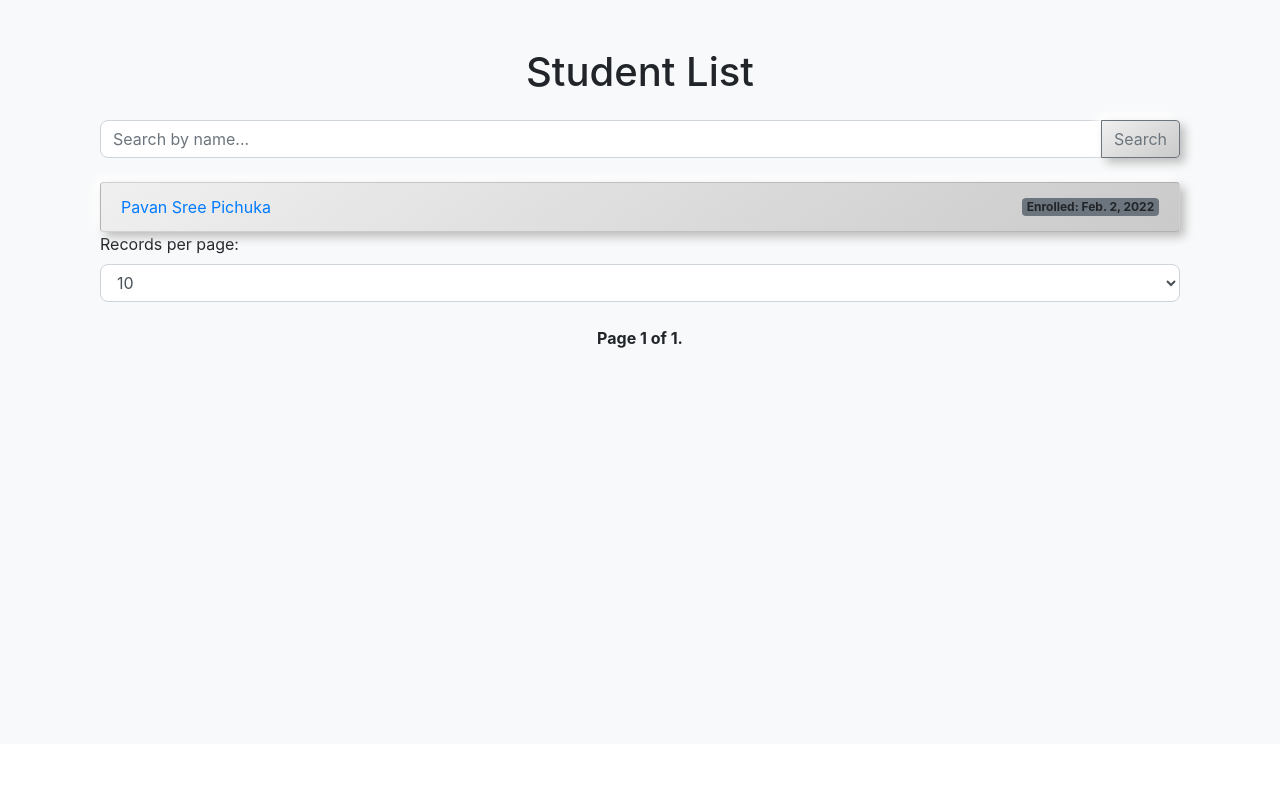
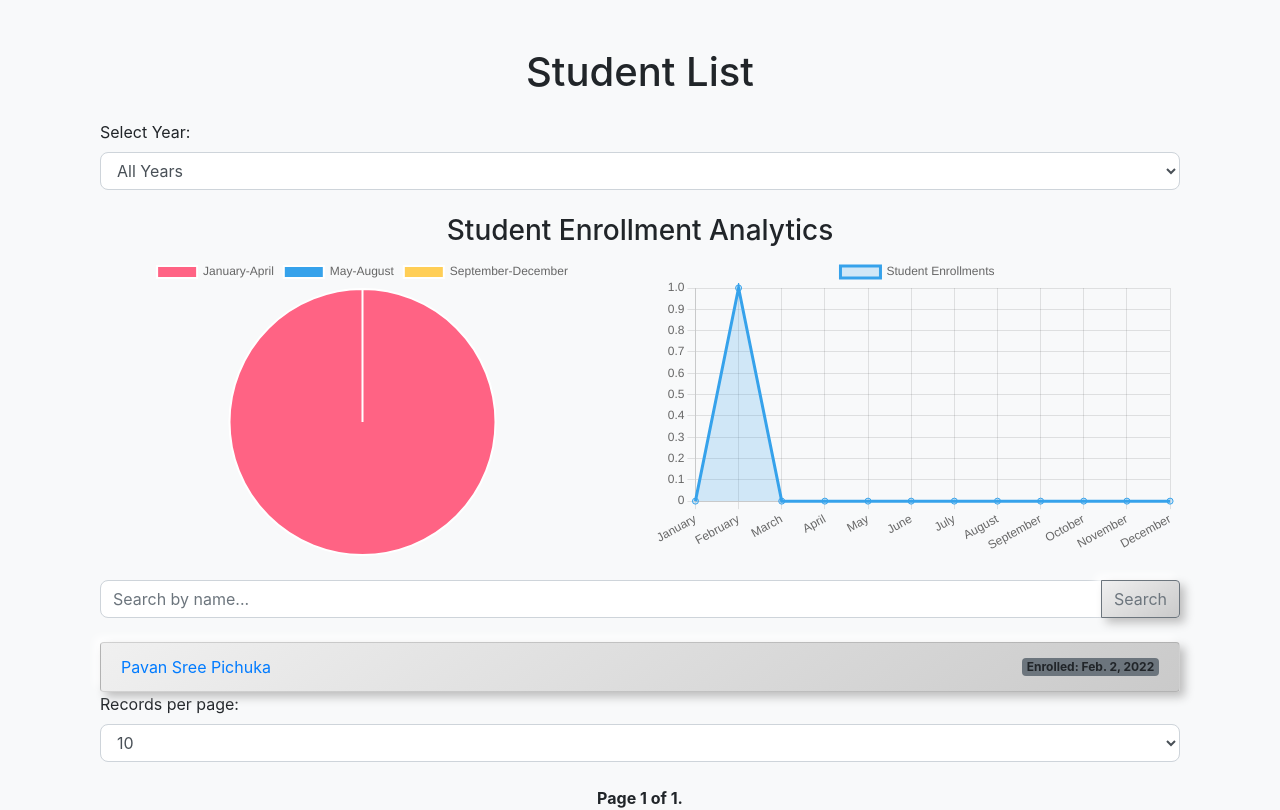
Before and after one commit to Pavan-12062000/Full-Stack-Course, a Django app: page / in a window 1280 px wide. Shown: the part 56-866 px from the top of the page. Before the commit the page ends 404 px from the top, so only its background shows below. Run offline with Django 5.2, Linux system fonts and the light colour scheme; data comes from the database, SQL or seed files in the repository; some libraries are stand-ins or nearby versions.

Commit message:
added analytics

```diff
--- a/Student Management System/django-management/management/templates/management/student_list.html
+++ b/Student Management System/django-management/management/templates/management/student_list.html
@@ -3,6 +3,32 @@
 {% block content %}
 <div class="container student-list mt-5">
     <h1 class="text-center mb-4">Student List</h1>
+
+    <!-- Year Selection Dropdown -->
+    <form method="get" action="{% url 'student_list' %}" class="mb-4">
+        <div class="form-group">
+            <label for="year_selection">Select Year:</label>
+            <select name="selected_year" id="year_selection" class="form-control" onchange="this.form.submit()">
+                <option value="" {% if not selected_year %}selected{% endif %}>All Years</option>
+                {% for year in available_years %}
+                    <option value="{{ year.year }}" {% if selected_year == year.year %}selected{% endif %}>{{ year.year }}</option>
+                {% endfor %}
+            </select>
+        </div>
+    </form>
+
+    <!-- Data Analytics Section -->
+    <div class="data-analytics mb-4">
+        <h3 class="text-center">Student Enrollment Analytics</h3>
+        <div class="row">
+            <div class="col-md-6">
+                <canvas id="enrollmentPieChart"></canvas>
+            </div>
+            <div class="col-md-6">
+                <canvas id="enrollmentLineGraph"></canvas>
+            </div>
+        </div>
+    </div>
 
     <form method="get" action="{% url 'student_list' %}" class="mb-4">
         <div class="input-group">
@@ -31,14 +57,15 @@
                 {% endfor %}
             </select>
             <input type="hidden" name="q" value="{{ query|default:'' }}">
+            <input type="hidden" name="selected_year" value="{{ selected_year|default:'' }}">
         </div>
     </form>
 
     <div class="pagination mt-4">
         <span class="step-links">
             {% if page_obj.has_previous %}
-                <a href="?q={{ query }}&records_per_page={{ records_per_page }}&page=1">&laquo; first</a>
-                <a href="?q={{ query }}&records_per_page={{ records_per_page }}&page={{ page_obj.previous_page_number }}">previous</a>
+                <a href="?q={{ query }}&records_per_page={{ records_per_page }}&selected_year={{ selected_year }}&page=1">&laquo; first</a>
+                <a href="?q={{ query }}&records_per_page={{ records_per_page }}&selected_year={{ selected_year }}&page={{ page_obj.previous_page_number }}">previous</a>
             {% endif %}
 
             <span class="current">
@@ -46,12 +73,60 @@
             </span>
 
             {% if page_obj.has_next %}
-                <a href="?q={{ query }}&records_per_page={{ records_per_page }}&page={{ page_obj.next_page_number }}">next</a>
-                <a href="?q={{ query }}&records_per_page={{ records_per_page }}&page={{ page_obj.paginator.num_pages }}">last &raquo;</a>
+                <a href="?q={{ query }}&records_per_page={{ records_per_page }}&selected_year={{ selected_year }}&page={{ page_obj.next_page_number }}">next</a>
+                <a href="?q={{ query }}&records_per_page={{ records_per_page }}&selected_year={{ selected_year }}&page={{ page_obj.paginator.num_pages }}">last &raquo;</a>
             {% endif %}
         </span>
     </div>
 </div>
+
+<script src="https://cdn.jsdelivr.net/npm/chart.js"></script>
+<script>
+    // Add JSON data as script to pass Python data to JavaScript
+    const studentEnrollmentData = JSON.parse('{{ enrollment_data|safe }}');
+
+    // Pie Chart for Enrollment Analytics
+    const ctxPie = document.getElementById('enrollmentPieChart').getContext('2d');
+    const enrollmentPieChart = new Chart(ctxPie, {
+        type: 'pie',
+        data: {
+            labels: ['January-April', 'May-August', 'September-December'],
+            datasets: [{
+                data: studentEnrollmentData.pieChartData,
+                backgroundColor: ['#ff6384', '#36a2eb', '#ffce56'],
+            }]
+        },
+        options: {
+            responsive: true,
+            maintainAspectRatio: false,
+        }
+    });
+
+    // Line Graph for Enrollment Trend
+    const ctxLine = document.getElementById('enrollmentLineGraph').getContext('2d');
+    const enrollmentLineGraph = new Chart(ctxLine, {
+        type: 'line',
+        data: {
+            labels: studentEnrollmentData.graphLabels,
+            datasets: [{
+                label: 'Student Enrollments',
+                data: studentEnrollmentData.graphData,
+                borderColor: '#36a2eb',
+                backgroundColor: 'rgba(54, 162, 235, 0.2)',
+                fill: true,
+            }]
+        },
+        options: {
+            responsive: true,
+            maintainAspectRatio: false,
+            scales: {
+                y: {
+                    beginAtZero: true
+                }
+            }
+        }
+    });
+</script>
 
 <style>
     .student-list {
@@ -134,5 +209,14 @@
     .form-control:focus {
         box-shadow: 0 0 10px rgba(0, 123, 255, 0.5);
     }
+
+    .data-analytics {
+        margin-bottom: 3rem;
+    }
+
+    .data-analytics canvas {
+        width: 100%;
+        height: 400px;
+    }
 </style>
 {% endblock %}
--- a/Student Management System/django-management/management/views.py
+++ b/Student Management System/django-management/management/views.py
@@ -1,3 +1,4 @@
+import json
 from django.shortcuts import render, get_object_or_404, redirect
 from .models import Student
 from .forms import StudentForm
@@ -10,39 +11,81 @@ from django.db.models import Q  # Import Q for complex queries
 from django.core.paginator import Paginator
 from django.contrib.auth.password_validation import validate_password
 from django.core.exceptions import ValidationError
+from datetime import datetime
 
 
 # Display a list of all students
 def student_list(request):
-    query = request.GET.get('q')  # Get the search query from the request
-    records_per_page = request.GET.get('records_per_page', 10)  # Get the number of records per page from the request, default is 10
+    # Get the search query from the request
+    query = request.GET.get('q', '')
 
-    # Ensure `records_per_page` is an integer
+    # Get the selected year from the dropdown, default is the current year
+    selected_year = request.GET.get('selected_year', '')
+
+    # Get the number of records per page from the request, default is 10
     try:
-        records_per_page = int(records_per_page)
+        records_per_page = int(request.GET.get('records_per_page', 10))
+        # Ensure records_per_page is in the allowed options
         if records_per_page not in [1, 5, 10, 15, 20, 25]:
-            records_per_page = 10  # Set to default if not in valid options
+            records_per_page = 10
     except ValueError:
         records_per_page = 10
 
-    if query:
-        students = Student.objects.filter(Q(first_name__icontains=query) | Q(last_name__icontains=query))
+    # Filter students based on search query
+    students = Student.objects.filter(
+        Q(first_name__icontains=query) | Q(last_name__icontains=query)
+    ) if query else Student.objects.all()
+
+        # Filter students based on selected year
+    if selected_year:
+        try:
+            selected_year = int(selected_year)  # Convert to int only if it's not empty
+            students_for_year = students.filter(enrollment_date__year=selected_year)
+        except ValueError:
+            students_for_year = students  # If there's an error in conversion, show all
     else:
-        students = Student.objects.all()
+        students_for_year = students  # Show all students if "All Years" is selected
 
-    paginator = Paginator(students, records_per_page)  # Paginate based on the selected number of records per page
+    # Paginate the students queryset
+    paginator = Paginator(students_for_year, records_per_page)  # Paginate based on the filtered list
     page_number = request.GET.get('page')
     page_obj = paginator.get_page(page_number)
 
-    records_per_page_options = [1, 5, 10, 15, 20, 25]
+    # Get available years for dropdown
+    available_years = Student.objects.dates('enrollment_date', 'year').distinct()
 
+    # Filter data analytics based on the selected year
+    jan_apr_count = students_for_year.filter(enrollment_date__month__in=[1, 2, 3, 4]).count()
+    may_aug_count = students_for_year.filter(enrollment_date__month__in=[5, 6, 7, 8]).count()
+    sep_dec_count = students_for_year.filter(enrollment_date__month__in=[9, 10, 11, 12]).count()
+
+    # Graph data: Enrollment trend over months for the selected year
+    graph_labels = [
+        'January', 'February', 'March', 'April', 'May', 'June',
+        'July', 'August', 'September', 'October', 'November', 'December'
+    ]
+    graph_data = [
+        students_for_year.filter(enrollment_date__month=month).count()
+        for month in range(1, 13)
+    ]
+
+    # Prepare JSON data for JavaScript
+    enrollment_data = json.dumps({
+        'pieChartData': [jan_apr_count, may_aug_count, sep_dec_count],
+        'graphLabels': graph_labels,
+        'graphData': graph_data
+    })
+
+    # Render the student list template
     return render(request, 'management/student_list.html', {
         'page_obj': page_obj,
         'query': query,
         'records_per_page': records_per_page,
-        'records_per_page_options': records_per_page_options,
+        'records_per_page_options': [1, 5, 10, 15, 20, 25],
+        'available_years': available_years,
+        'selected_year': selected_year,
+        'enrollment_data': enrollment_data,
     })
-
 
 # Display the details of a single student
 def student_detail(request, pk):
```
